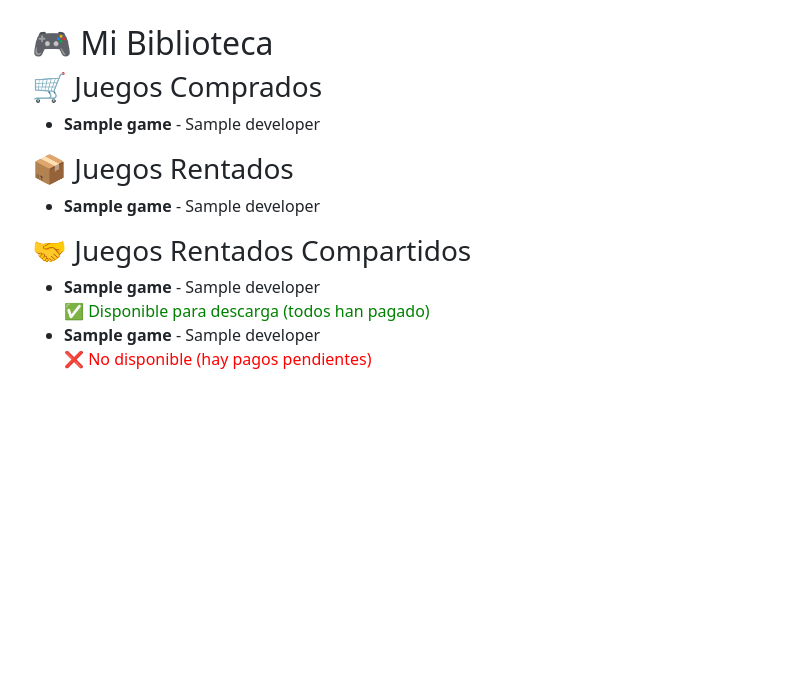
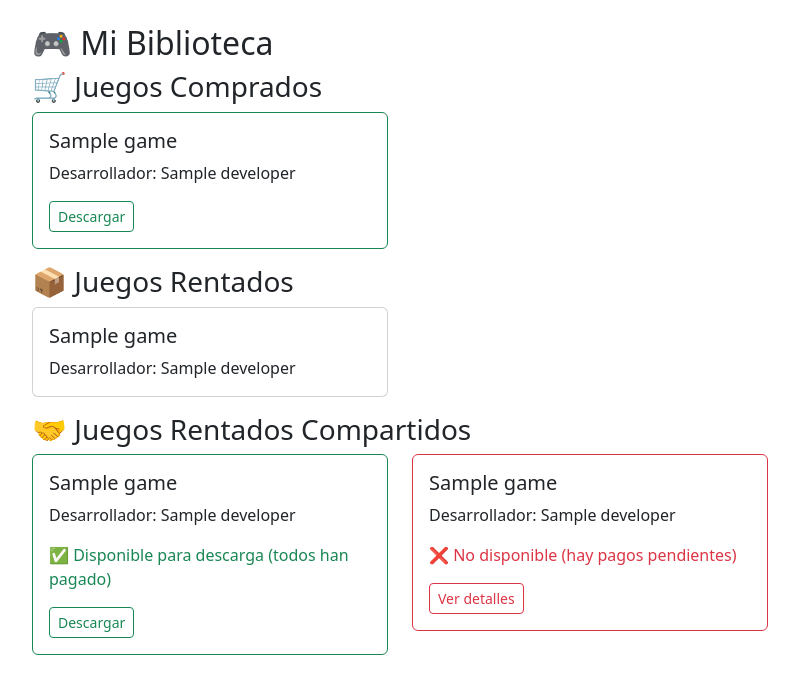
Before and after one commit to Sebastian-jimenez30/GameShare, a Django app: template apps/users/templates/users/library.html in a window 1280 px wide. Shown: the part 56-750 px from the top of the page, without its empty margins (50-849 px from the left). Run offline with Django 4.2, Linux system fonts and the light colour scheme; the template is opened without the code that fills it: most values are stand-ins (such as "Sample title", 1, 10 or a date in 2020).

Commit message:
Shared rentals detail

```diff
--- a/apps/users/templates/users/library.html
+++ b/apps/users/templates/users/library.html
@@ -5,41 +5,70 @@
 <h2>🎮 Mi Biblioteca</h2>
 
 <h3>🛒 Juegos Comprados</h3>
-<ul>
+<div class="row">
   {% for game in purchased_games %}
-    <li><strong>{{ game.title }}</strong> - {{ game.developer }}</li>
+    <div class="col-md-4">
+      <div class="card mb-3 border-success">
+        <div class="card-body">
+          <h5 class="card-title">{{ game.title }}</h5>
+          <p class="card-text">Desarrollador: {{ game.developer }}</p>
+          <button type="submit" class="btn btn-outline-success btn-sm">Descargar</button>
+        </div>
+      </div>
+    </div>
   {% empty %}
-    <li>No has comprado juegos aún.</li>
+    <p>No has comprado juegos aún.</p>
   {% endfor %}
-</ul>
+</div>
 
 <h3>📦 Juegos Rentados</h3>
-<ul>
+<div class="row">
   {% for game in rented_games %}
-    <li><strong>{{ game.title }}</strong> - {{ game.developer }}</li>
+    <div class="col-md-4">
+      <div class="card mb-3">
+        <div class="card-body">
+          <h5 class="card-title">{{ game.title }}</h5>
+          <p class="card-text">Desarrollador: {{ game.developer }}</p>
+        </div>
+      </div>
+    </div>
   {% empty %}
-    <li>No has rentado juegos aún.</li>
+    <p>No has rentado juegos aún.</p>
   {% endfor %}
-</ul>
+</div>
 
 <h3>🤝 Juegos Rentados Compartidos</h3>
-<ul>
-  {% for game in available_shared_rentals %}
-    <li>
-      <strong>{{ game.title }}</strong> - {{ game.developer }}
-      <br><span style="color: green;">✅ Disponible para descarga (todos han pagado)</span>
-    </li>
+<div class="row">
+  {% for shared_rental in available_shared_rentals %}
+    <div class="col-md-4">
+      <div class="card mb-3 border-success">
+        <div class="card-body">
+          <h5 class="card-title">{{ shared_rental.game.title }}</h5>
+          <p class="card-text">Desarrollador: {{ shared_rental.game.developer }}</p>
+          <p class="text-success">✅ Disponible para descarga (todos han pagado)</p>
+          <button type="submit" class="btn btn-outline-success btn-sm">Descargar</button>
+        </div>
+      </div>
+    </div>
   {% endfor %}
 
-  {% for game in unavailable_shared_rentals %}
-    <li>
-      <strong>{{ game.title }}</strong> - {{ game.developer }}
-      <br><span style="color: red;">❌ No disponible (hay pagos pendientes)</span>
-    </li>
+  {% for shared_rental in unavailable_shared_rentals %}
+  <div class="col-md-4">
+    <div class="card mb-3 border-danger">
+      <div class="card-body">
+        <h5 class="card-title">{{ shared_rental.game.title }}</h5>
+        <p class="card-text">Desarrollador: {{ shared_rental.game.developer }}</p>
+        <p class="text-danger">❌ No disponible (hay pagos pendientes)</p>
+        <a class="btn btn-outline-danger btn-sm" href="{% url 'shared_rental_details' pk=shared_rental.id %}">
+          Ver detalles
+        </a>
+      </div>
+    </div>
+  </div>
   {% endfor %}
 
   {% if available_shared_rentals|length == 0 and unavailable_shared_rentals|length == 0 %}
-    <li>No tienes juegos rentados compartidos aún.</li>
+    <p>No tienes juegos rentados compartidos aún.</p>
   {% endif %}
-</ul>
+</div>
 {% endblock %}
--- a/apps/users/views.py
+++ b/apps/users/views.py
@@ -111,9 +111,9 @@ class UserLibraryView(LoginRequiredMixin, TemplateView):
             all_paid = not payments.filter(~Q(status='completed')).exists()
 
             if all_paid:
-                available_shared_rentals.append(shared_rental.game)
+                available_shared_rentals.append(shared_rental)
             else:
-                unavailable_shared_rentals.append(shared_rental.game)
+                unavailable_shared_rentals.append(shared_rental)
 
         context['available_shared_rentals'] = available_shared_rentals
         context['unavailable_shared_rentals'] = unavailable_shared_rentals
```
Also changed, not shown: apps/transactions/templates/transactions/shared_rental_details.html (added, +38 -0 lines), apps/transactions/urls.py (+9 -1 lines), apps/transactions/views.py (+34 -1 lines), db.sqlite3.
